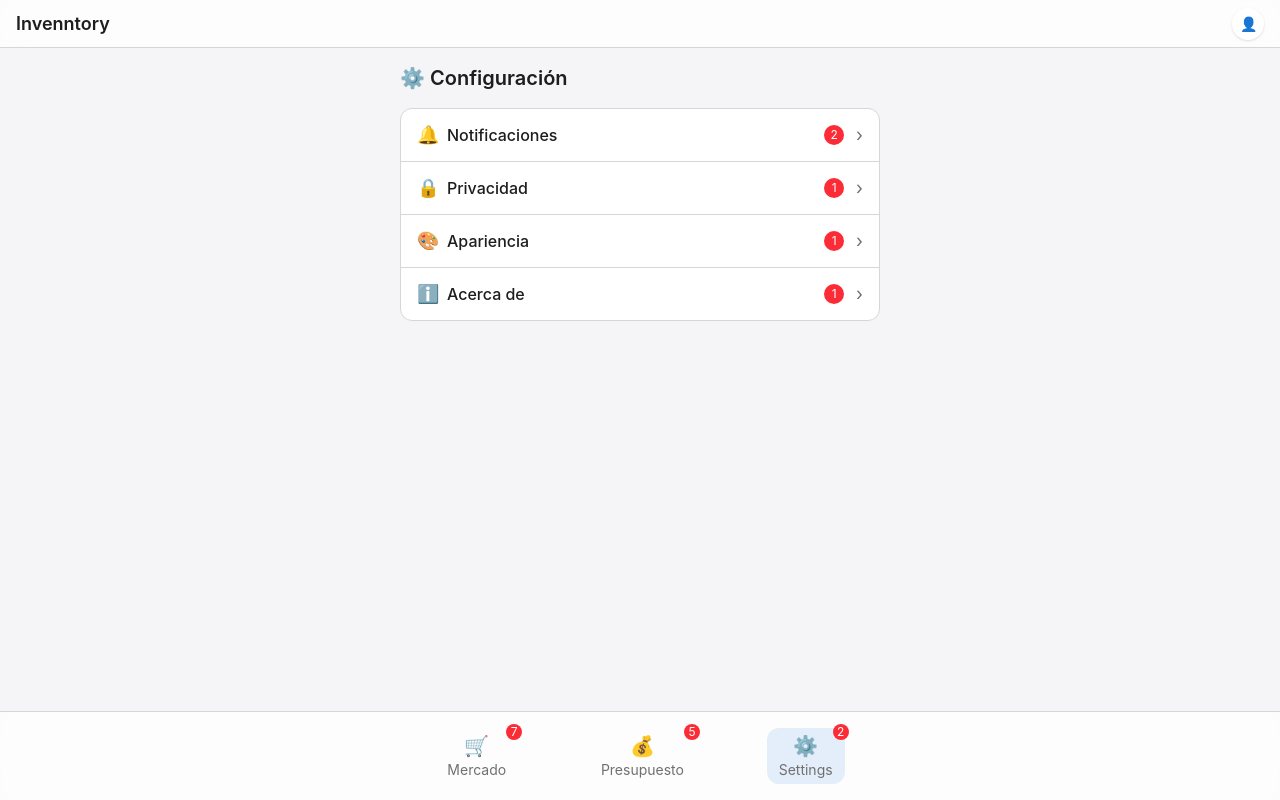
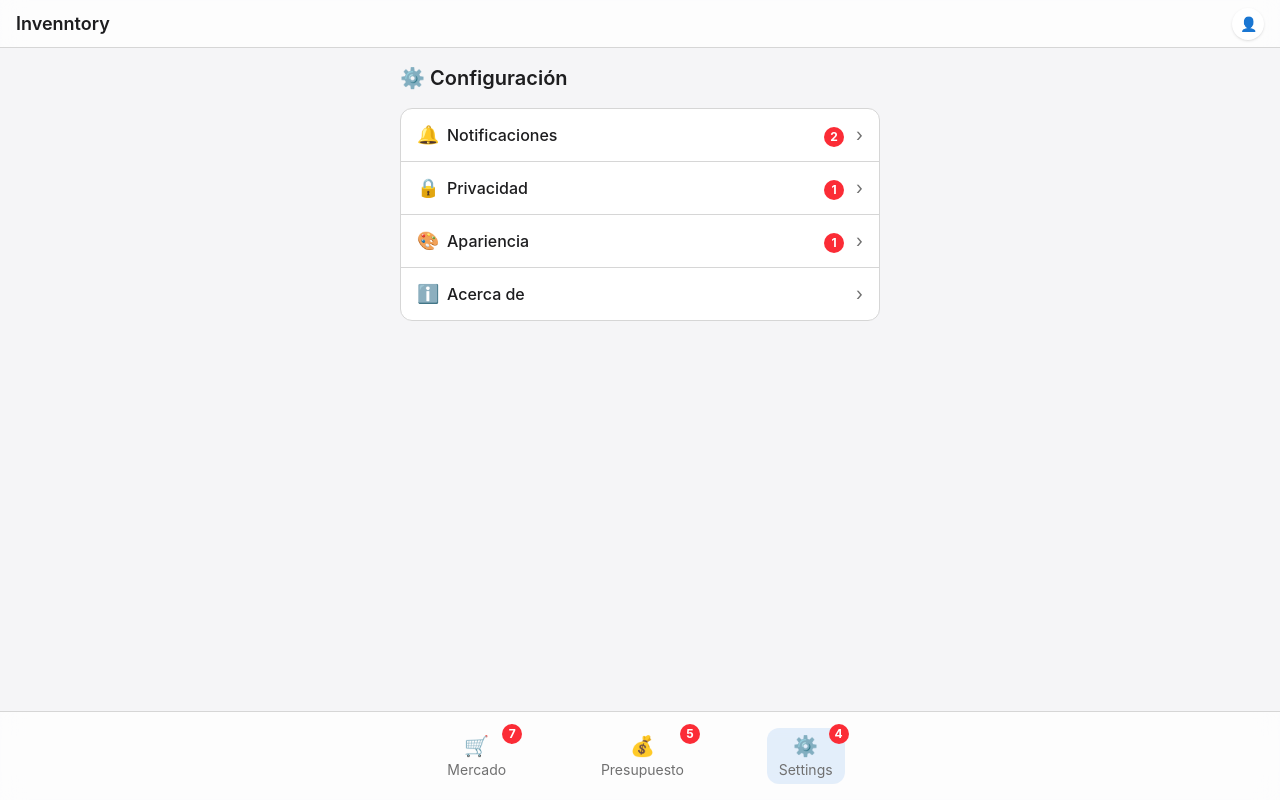
Before and after one commit to dejeloper/invenntory-front, an Angular app: page /settings in a window 1280 px wide. Built offline with nearby package versions, Linux system fonts and the light colour scheme; what tailwind-animations would draw is missing.

Commit message:
feat: add badge-notification component and extend notifications to settings

```diff
--- /dev/null
+++ b/src/app/components/shared/badge-notification.html
@@ -0,0 +1,6 @@
+@if (count() > 0) {
+<span class="w-5 h-5 bg-red-500 text-white text-xs font-bold rounded-full flex items-center justify-center"
+  [ngClass]="{'absolute -top-1 -right-1': !inline(), 'inline-flex': inline()}" [attr.aria-label]="ariaLabel()">
+  {{ count() }}
+</span>
+}
--- /dev/null
+++ b/src/app/components/shared/badge.ts
@@ -0,0 +1,14 @@
+import { Component, input } from '@angular/core';
+import { NgClass } from '@angular/common';
+
+@Component({
+  selector: 'badge-notification',
+  standalone: true,
+  imports: [NgClass],
+  templateUrl: './badge-notification.html',
+})
+export class BadgeNotificationComponent {
+  count = input.required<number>();
+  ariaLabel = input<string>('');
+  inline = input<boolean>(false);
+}
--- a/src/app/layout/footer/footer.component.html
+++ b/src/app/layout/footer/footer.component.html
@@ -6,13 +6,7 @@
 			aria-label="Mercado">
 			<span class="text-xl" aria-hidden="true">🛒</span>
 			Mercado
-			@if (notifications.notificationsMenuMarketCount > 0) {
-			<span
-				class="absolute -top-1 -right-1 w-4 h-4 bg-red-500 text-white text-xs rounded-full flex items-center justify-center"
-				aria-label="{{ notifications.notificationsMenuMarketCount }} notificaciones en Mercado">
-				{{ notifications.notificationsMenuMarketCount }}
-			</span>
-			}
+			<badge-notification [count]="notifications.notificationsMenuMarketCount" [ariaLabel]="notifications.notificationsMenuMarketCount + ' notificaciones en Mercado'" />
 		</a>
 
 		<a routerLink="/budget" routerLinkActive="text-interactive-blue bg-interactive-blue/10"
@@ -20,13 +14,7 @@
 			aria-label="Presupuesto">
 			<span class="text-xl" aria-hidden="true">💰</span>
 			Presupuesto
-			@if (notifications.notificationsMenuBudgetCount > 0) {
-			<span
-				class="absolute -top-1 -right-1 w-4 h-4 bg-red-500 text-white text-xs rounded-full flex items-center justify-center"
-				aria-label="{{ notifications.notificationsMenuBudgetCount }} notificaciones en Presupuesto">
-				{{ notifications.notificationsMenuBudgetCount }}
-			</span>
-			}
+			<badge-notification [count]="notifications.notificationsMenuBudgetCount" [ariaLabel]="notifications.notificationsMenuBudgetCount + ' notificaciones en Presupuesto'" />
 		</a>
 
 		<a routerLink="/settings" routerLinkActive="text-interactive-blue bg-interactive-blue/10"
@@ -34,13 +22,7 @@
 			aria-label="Settings">
 			<span class="text-xl" aria-hidden="true">⚙️</span>
 			Settings
-			@if (notifications.notificationsMenuSettingsCount > 0) {
-			<span
-				class="absolute -top-1 -right-1 w-4 h-4 bg-red-500 text-white text-xs rounded-full flex items-center justify-center"
-				aria-label="{{ notifications.notificationsMenuSettingsCount }} notificaciones en Settings">
-				{{ notifications.notificationsMenuSettingsCount }}
-			</span>
-			}
+			<badge-notification [count]="notifications.notificationsMenuSettingsCount" [ariaLabel]="notifications.notificationsMenuSettingsCount + ' notificaciones en Settings'" />
 		</a>
 	</nav>
 </footer>
--- a/src/app/layout/footer/footer.ts
+++ b/src/app/layout/footer/footer.ts
@@ -1,10 +1,11 @@
 import {ChangeDetectionStrategy, Component, inject} from '@angular/core';
 import {RouterLink, RouterLinkActive} from '@angular/router';
 import {NotificationsService} from '../../services/notifications.service';
+import {BadgeNotificationComponent} from '../../components/shared/badge';
 
 @Component({
 	selector: 'app-footer',
-	imports: [RouterLink, RouterLinkActive],
+	imports: [RouterLink, RouterLinkActive, BadgeNotificationComponent],
 	templateUrl: './footer.component.html',
 	changeDetection: ChangeDetectionStrategy.OnPush,
 })
--- a/src/app/pages/settings/notifications/notifications.html
+++ b/src/app/pages/settings/notifications/notifications.html
@@ -1,5 +1,5 @@
 <div class="bg-pure-white rounded overflow-hidden border border-border-silver overflow-y-auto max-h-48">
-  @for (notif of notifications(); track notif.id) {
+  @for (notif of getNotifications(); track notif.id) {
     <div class="flex items-start gap-4 px-4 py-1 border-b border-border-silver last:border-b-0"
       [class.bg-interactive-blue/5]="!notif.read">
       <div class="w-2 h-2 mt-2 rounded-full bg-interactive-blue" [class.opacity-0]="notif.read"></div>
--- a/src/app/pages/settings/notifications/notifications.ts
+++ b/src/app/pages/settings/notifications/notifications.ts
@@ -1,12 +1,6 @@
-import {Component, signal} from '@angular/core';
-
-interface Notification {
-  id: number;
-  title: string;
-  message: string;
-  time: string;
-  read: boolean;
-}
+import {Component, inject, OnInit} from '@angular/core';
+import {NotificationsService} from '../../../services/notifications.service';
+import {INotificationGeneral} from '../../../interfaces/notifications';
 
 @Component({
   selector: 'notifications-settings',
@@ -14,10 +8,11 @@ interface Notification {
   templateUrl: './notifications.html',
 })
 export class NotificationsSettings {
-  notifications = signal<Notification[]>([
-    {id: 1, title: 'Recordatorio de compra', message: 'No olvides comprar leche', time: '2 min', read: false},
-    {id: 2, title: 'Alerta de presupuesto', message: 'Te quedan $50.000 disponibles', time: '1 hora', read: false},
-    {id: 3, title: 'Bienvenido', message: 'Gracias por usar Invenntory', time: 'Ayer', read: true},
-    {id: 4, title: 'Actualización disponible', message: 'Nueva versión lista', time: 'Ayer', read: true},
-  ]);
+  private notificationsService = inject(NotificationsService);
+
+  getNotifications() {
+    const setting = this.notificationsService.notificationsMenuSettings()
+      .find(s => s.name === 'Notificaciones');
+    return setting?.notificaciones ?? [];
+  }
 }
--- a/src/app/pages/settings/settings.html
+++ b/src/app/pages/settings/settings.html
@@ -9,11 +9,7 @@
         <span class="text-base font-medium">{{ getLabel(item.id) }}</span>
       </div>
       <div class="flex items-center gap-3">
-        @if (notifications.getSectionBadge(item.id) > 0) {
-        <span class="w-5 h-5 bg-red-500 text-white text-xs rounded-full flex items-center justify-center">
-          {{ notifications.getSectionBadge(item.id) }}
-        </span>
-        }
+        <badge-notification [count]="getNotificationBadge(item.id)" [inline]="true" />
         <span class="text-medium-gray text-lg transition-transform" [class.rotate-90]="expanded() === item.id">›</span>
       </div>
     </button>
--- a/src/app/pages/settings/settings.ts
+++ b/src/app/pages/settings/settings.ts
@@ -1,10 +1,12 @@
 import {Component, signal, inject} from '@angular/core';
 import {CommonModule} from '@angular/common';
-import {NotificationsService} from '../../notifications.service';
+import {NotificationsService} from '../../services/notifications.service';
 import {NotificationsSettings} from './notifications/notifications';
 import {PrivacySettings} from './privacy/privacy';
 import {AppearanceSettings} from './appearance/appearance';
 import {AboutSettings} from './about/about';
+import {INotificationSetting} from '../../interfaces/notifications';
+import {BadgeNotificationComponent} from '../../components/shared/badge';
 
 interface SettingsItem {
   id: string;
@@ -20,6 +22,7 @@ interface SettingsItem {
     PrivacySettings,
     AppearanceSettings,
     AboutSettings,
+    BadgeNotificationComponent,
   ],
   templateUrl: './settings.html',
 })
@@ -36,9 +39,6 @@ export class Settings {
   expanded = signal<string>('');
 
   toggle(id: string) {
-    if (this.expanded() !== id) {
-      this.notifications.markSectionViewed(id);
-    }
     this.expanded.update(current => current === id ? '' : id);
   }
 
@@ -51,4 +51,28 @@ export class Settings {
     };
     return labels[id] || id;
   }
+
+  getNotificationsMenuSettings(): INotificationSetting[] {
+    return this.notifications.notificationsMenuSettings();
+  }
+
+  getNotificationBadge(id: string): number {
+    const settings = this.getNotificationsMenuSettings();
+    switch (id) {
+      case 'notifications':
+        const notif = settings.find((s: INotificationSetting) => s.name === 'Notificaciones');
+        return notif?.notificaciones?.filter(n => !n.read).length ?? 0;
+      case 'privacy':
+        const privacy = settings.find((s: INotificationSetting) => s.name === 'Privacidad');
+        return privacy?.number ?? 0;
+      case 'appearance':
+        const appearance = settings.find((s: INotificationSetting) => s.name === 'Apariencia');
+        return appearance?.number ?? 0;
+      case 'about':
+        const about = settings.find((s: INotificationSetting) => s.name === 'Acerca de');
+        return about?.number ?? 0;
+      default:
+        return 0;
+    }
+  }
 }
--- a/src/app/services/data/notifications.json
+++ b/src/app/services/data/notifications.json
@@ -27,20 +27,23 @@
       "number": 1
     }
   ],
-  "notificationsGeneral": [
+  "notificationsMenuSettings": [
+    {
+      "name": "Notificaciones",
+      "notificaciones": [
         {
           "id": 1,
           "title": "Recordatorio de compra",
           "message": "No olvides comprar leche",
           "time": "2 min",
-      "read": false
+          "read": true
         },
         {
           "id": 2,
           "title": "Alerta de presupuesto",
           "message": "Te quedan $50.000 disponibles",
           "time": "1 hora",
-      "read": false
+          "read": true
         },
         {
           "id": 3,
@@ -55,6 +58,48 @@
           "message": "Nueva versión lista",
           "time": "Ayer",
           "read": true
+        },
+        {
+          "id": 5,
+          "title": "Oferta exclusiva",
+          "message": "10% de descuento en tu próxima compra",
+          "time": "Hace 2 días",
+          "read": false
+        },
+        {
+          "id": 6,
+          "title": "Recordatorio de pago",
+          "message": "Tu factura vence mañana",
+          "time": "Hace 3 días",
+          "read": true
+        },
+        {
+          "id": 7,
+          "title": "Alerta de seguridad",
+          "message": "Nuevo inicio de sesión detectado",
+          "time": "Hace 4 días",
+          "read": false
+        },
+        {
+          "id": 8,
+          "title": "Notificación de envío",
+          "message": "Tu pedido ha sido enviado",
+          "time": "Hace 5 días",
+          "read": true
+        }
+      ]
+    },
+    {
+      "name": "Privacidad",
+      "number": 1
+    },
+    {
+      "name": "Apariencia",
+      "number": 1
+    },
+    {
+      "name": "Acerca de",
+      "number": 0
     }
   ]
 }
--- a/src/app/services/notifications.service.ts
+++ b/src/app/services/notifications.service.ts
@@ -1,29 +1,30 @@
 import { Injectable, inject } from '@angular/core';
 import { signal } from '@angular/core';
 import { MockApiService } from './mock-api.service';
-import { INotificationGeneral, INotificationItem } from '../interfaces/notifications';
+import { INotificationGeneral, INotificationItem, INotificationSetting } from '../interfaces/notifications';
 
 @Injectable({ providedIn: 'root' })
 export class NotificationsService {
   private mockApi = inject(MockApiService);
 
-  notificationsGeneral = signal<INotificationGeneral[]>([]);
   notificationsMenuMarket = signal<INotificationItem[]>([]);
   notificationsMenuBudget = signal<INotificationItem[]>([]);
+  notificationsMenuSettings = signal<INotificationSetting[]>([]);
 
   initialize() {
-    this.mockApi.get<{ notificationsMenuMarket: INotificationItem[], notificationsMenuBudget: INotificationItem[], notificationsGeneral: INotificationGeneral[] }>('getNotificationsMenu')
+    this.mockApi.get<{ notificationsMenuMarket: INotificationItem[], notificationsMenuBudget: INotificationItem[], notificationsMenuSettings: INotificationSetting[] }>('getNotificationsMenu')
       .subscribe(response => {
         if (response.success && response.data) {
-          this.notificationsGeneral.set(response.data.notificationsGeneral);
           this.notificationsMenuMarket.set(response.data.notificationsMenuMarket);
           this.notificationsMenuBudget.set(response.data.notificationsMenuBudget);
+          this.notificationsMenuSettings.set(response.data.notificationsMenuSettings);
         }
       });
   }
 
   get notificationsGeneralCount(): number {
-    return this.notificationsGeneral().filter(n => !n.read).length;
+    const notifSetting = this.notificationsMenuSettings().find(s => s.name === 'Notificaciones');
+    return notifSetting?.notificaciones?.filter(n => !n.read).length ?? 0;
   }
 
   get notificationsMenuMarketCount(): number {
@@ -35,6 +36,15 @@ export class NotificationsService {
   }
 
   get notificationsMenuSettingsCount(): number {
-    return this.notificationsGeneralCount;
+    let total = 0;
+    const settings = this.notificationsMenuSettings();
+    for (const setting of settings) {
+      if (setting.name === 'Notificaciones') {
+        total += setting.notificaciones?.filter(n => !n.read).length ?? 0;
+      } else {
+        total += setting.number;
+      }
+    }
+    return total;
   }
 }
```
Also changed, not shown: src/app/interfaces/notifications.ts (+7 -1 lines). Lines whose indentation alone changed are shown as unchanged.
